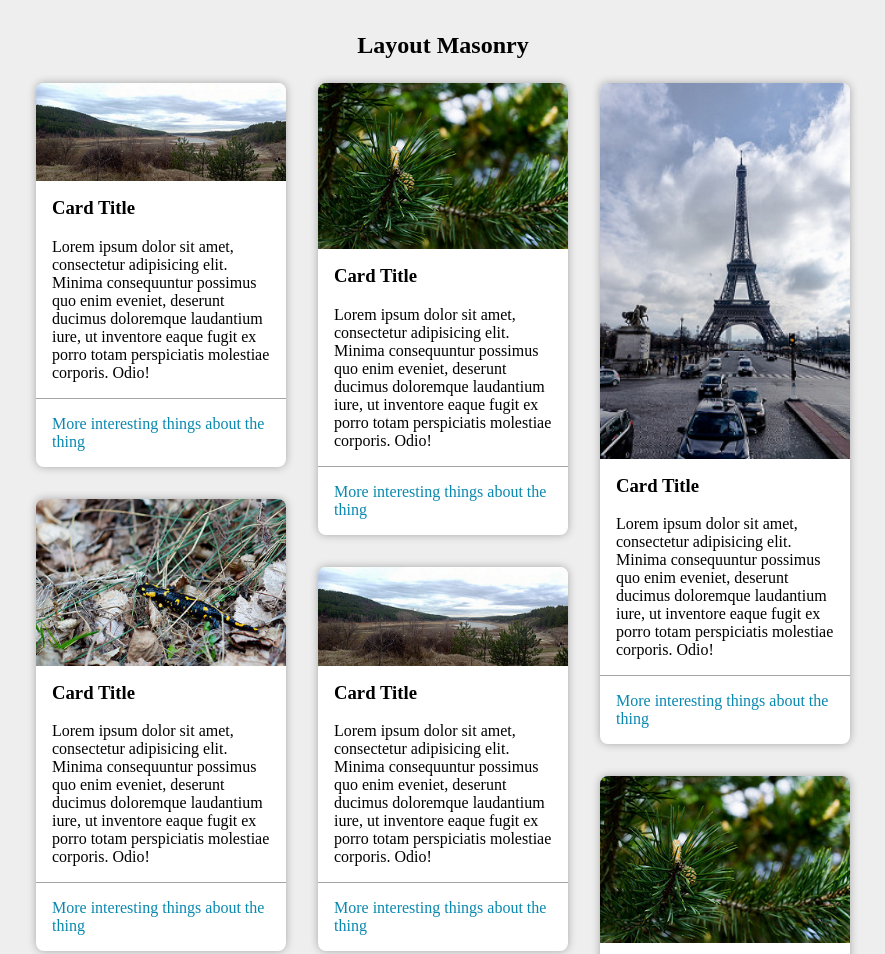
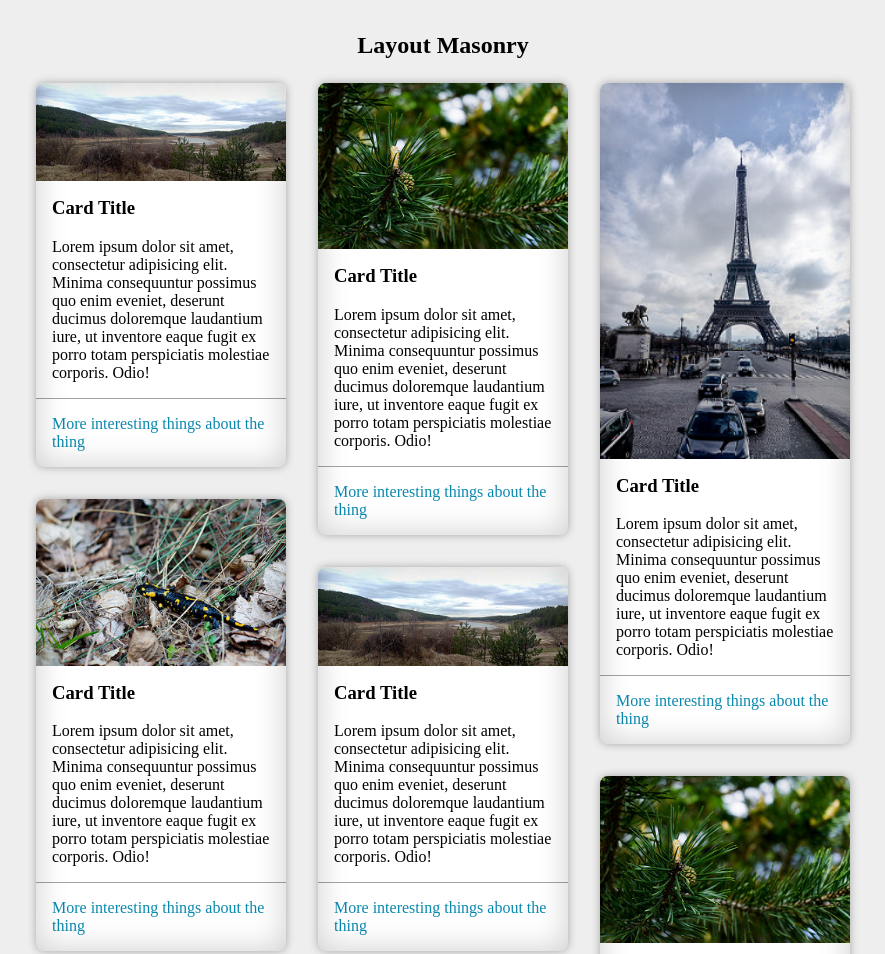
Before and after one commit to nikolay-dimitrov256/html-and-css-course, a plain HTML site: page Flexbox Excercise/11_Cards-with-csscolumns-and-flexbox/index.html in a window 1280 px wide. Shown: the top 954 px of the page, without its empty margins (197-1082 px from the left). Drawn offline with Linux system fonts and the light colour scheme.

Commit message:
Update styles.css

```diff
--- a/Flexbox Excercise/11_Cards-with-csscolumns-and-flexbox/styles.css
+++ b/Flexbox Excercise/11_Cards-with-csscolumns-and-flexbox/styles.css
@@ -47,6 +47,7 @@ h1, h2, h3 {
     overflow: hidden;
     box-shadow: 0 0 0.5em 0 rgba(0, 0, 0, 0.3);
     background-color: #fff;
+    position: relative;
 }
 
 .card section {
@@ -56,6 +57,18 @@ h1, h2, h3 {
 .card footer {
     border-top: 1px solid #a3a3a3;
     padding: 1em;
+}
+
+.card::before {
+    content: '';
+    display: block;
+    position: absolute;
+    inset: 0;
+    box-shadow: 0 0 2em 0 rgba(0, 0, 0, 0.2) inset;
+}
+
+.card:hover::before {
+    opacity: 0;
 }
 
 /* .card::before {
```
